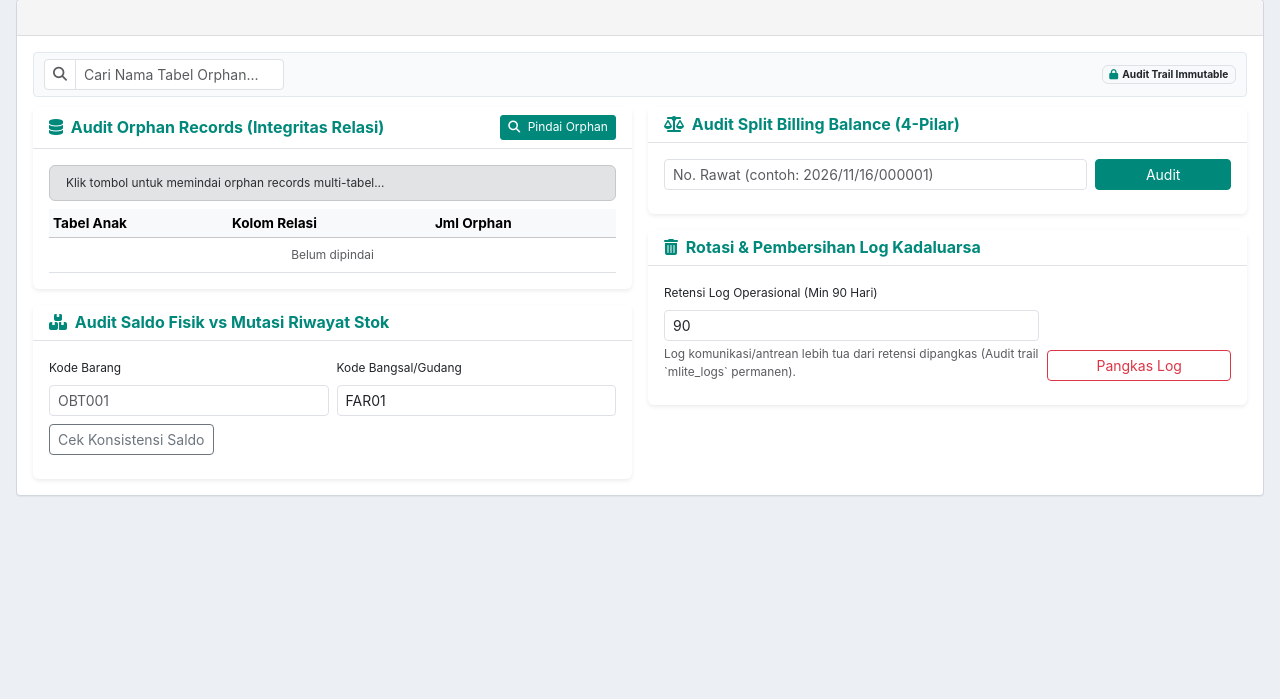
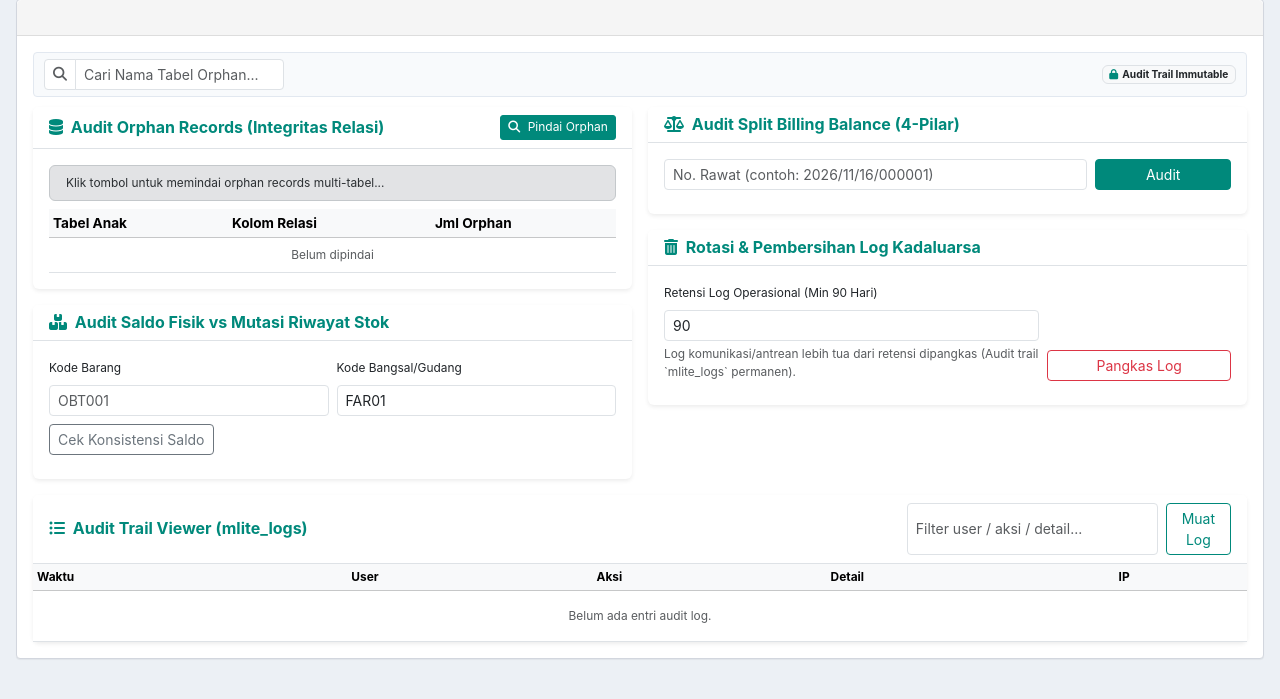
Before and after one commit to ksblklinik/medars, a PHP site: template src/Presentation/View/templates/audit/index.php in a window 1280 px wide. Shown: the part 101-800 px from the top of the page. Run offline with PHP 8.4, Linux system fonts and the light colour scheme; the template is opened without the code that fills it: most values are stand-ins (such as "Sample title", 1, 10 or a date in 2020); data that the repository does not hold is empty; some libraries are stand-ins or nearby versions.

Commit message:
feat(audit-users): tambah Audit Trail Viewer mlite_logs & pencarian tabel pengguna

```diff
--- a/src/Presentation/Http/HttpApplication.php
+++ b/src/Presentation/Http/HttpApplication.php
@@ -457,7 +457,8 @@ final class HttpApplication
             new DataIntegrityAuditService(new PdoDataIntegrityAuditRepository($this->pdo)),
             new LogRotationService(new PdoLogRotationRepository($this->pdo)),
             $this->renderer,
-            $this->navBuilder
+            $this->navBuilder,
+            $this->auditRepo
         );
 
         // --- RUTE PUBLIK / KIOSK HARDWARE ---
@@ -1008,6 +1009,10 @@ final class HttpApplication
             $data = $this->parseJsonOrPost($rawBody, $postData, $headers);
             return $auditController->apiRotateLogs($data);
         });
+        $router->get('/api/v1/audit/logs', function () use ($auditController, $queryParams): array {
+            $this->requireAnyServiceModuleAccess(['audit', 'admin']);
+            return $auditController->apiListLogs($queryParams);
+        });
 
         // Master Pasien (GAP No. 1)
         $router->get('/pasien', function () use ($pasienController): array {
--- a/src/Presentation/View/templates/audit/index.php
+++ b/src/Presentation/View/templates/audit/index.php
@@ -99,5 +99,23 @@
             </div>
         </div>
     </div>
+
+    <div class="col-12">
+        <div class="card shadow-sm border-0">
+            <div class="card-header bg-white border-bottom py-2 d-flex flex-wrap justify-content-between align-items-center gap-2">
+                <h6 class="m-0 fw-bold text-medical-teal"><i class="fa fa-list-ul me-1"></i> Audit Trail Viewer (mlite_logs)</h6>
+                <div class="d-flex gap-2">
+                    <input type="search" id="auditLogSearchInput" class="form-control form-control-sm" placeholder="Filter user / aksi / detail...">
+                    <button type="button" id="btnLoadAuditLogs" class="btn btn-sm btn-outline-teal">Muat Log</button>
+                </div>
+            </div>
+            <div class="card-body p-0 table-responsive" style="max-height: 320px; overflow-y: auto;">
+                <table class="table table-sm table-hover mb-0 small">
+                    <thead class="table-light"><tr><th>Waktu</th><th>User</th><th>Aksi</th><th>Detail</th><th>IP</th></tr></thead>
+                    <tbody id="auditLogsBody"><tr><td colspan="5" class="text-center text-muted py-3">Memuat log audit...</td></tr></tbody>
+                </table>
+            </div>
+        </div>
+    </div>
 </div>
-<script src="/assets/js/modules/audit.js" defer></script>
+<script src="/assets/js/modules/audit.js?v=20261117b" defer></script>
```
Also changed, not shown: src/Presentation/Http/AuditController.php (+26 -0 lines), src/Presentation/View/templates/users/index.php (+7 -4 lines), tests/Integration/HttpApplicationTest.php (+19 -0 lines), .agents/GAP_INVENTORY.md, public/assets/js/modules/audit.js.
